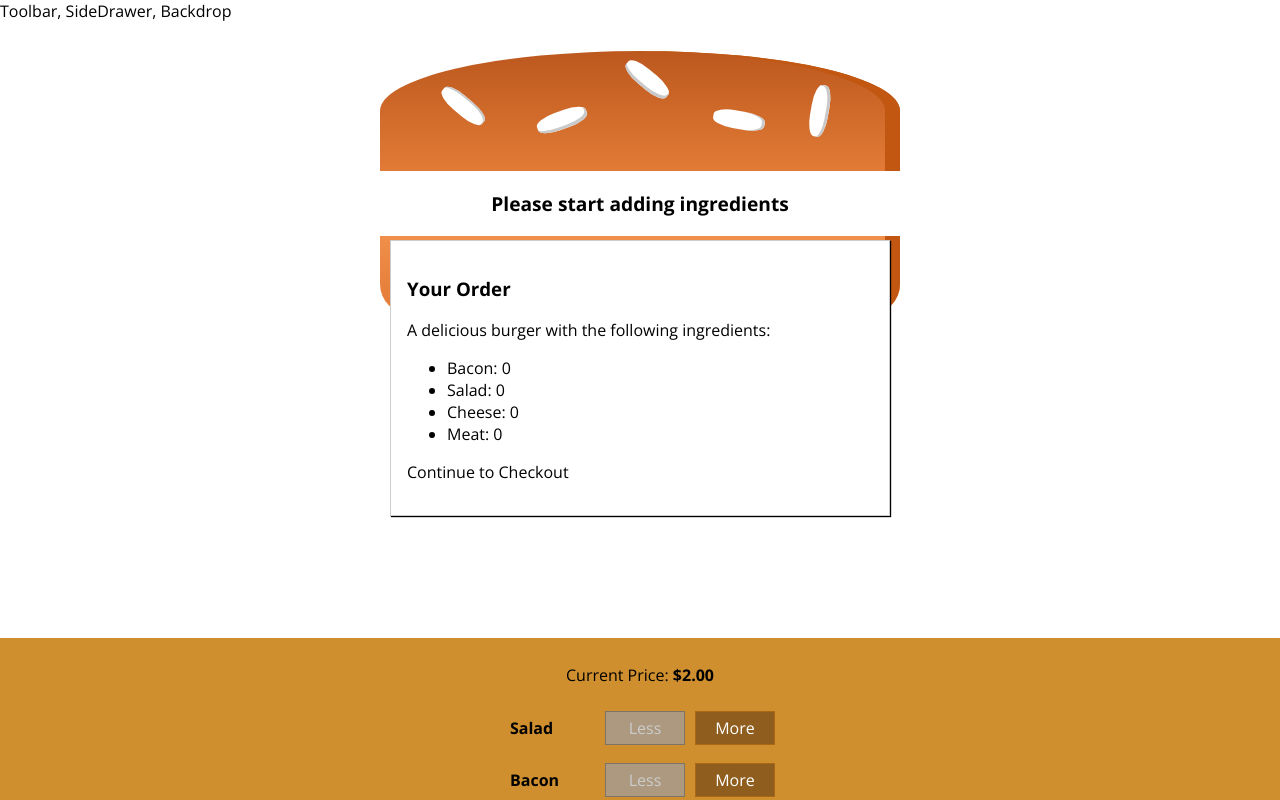
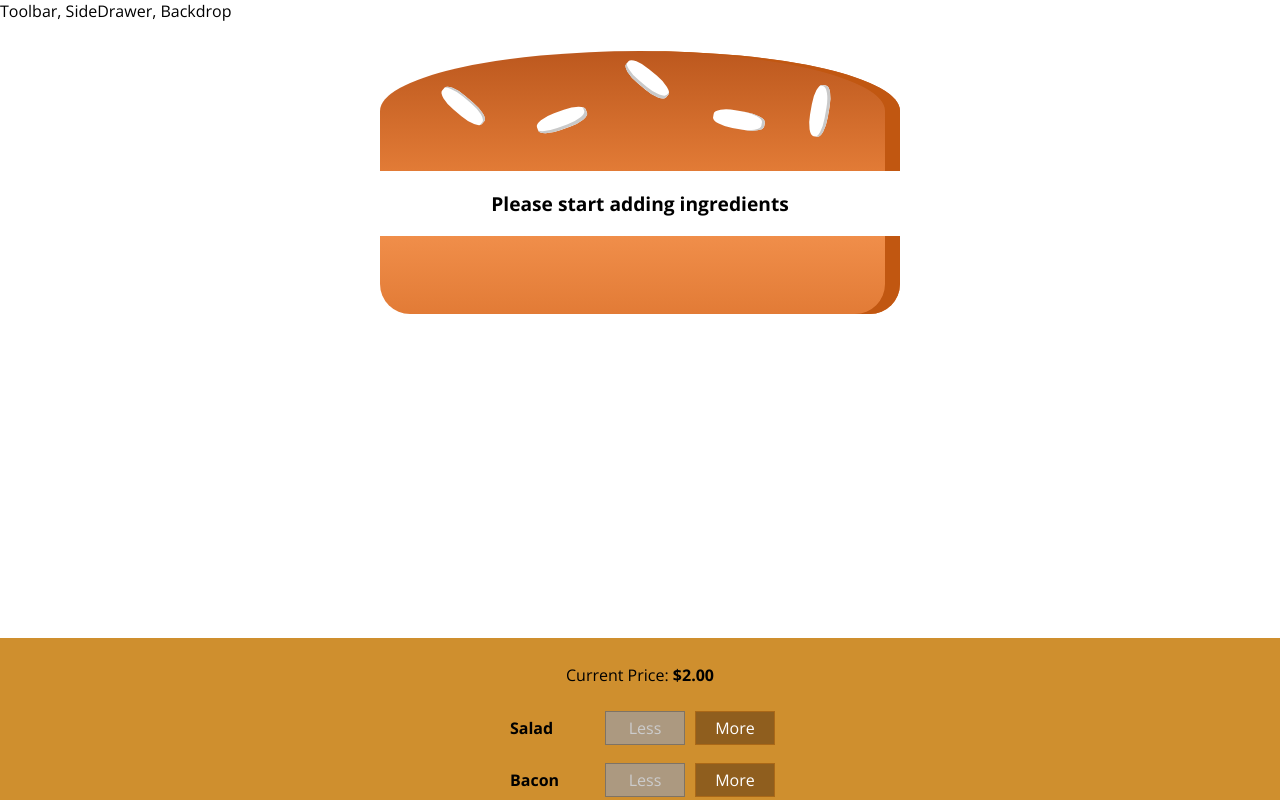
Before and after one commit to briansjkim/burger-builder, a React app: page / in a window 1280 px wide. Shown: the top 800 px of the page. Built offline with nearby package versions, Linux system fonts and the light colour scheme.

Commit message:
added logic to modal component

```diff
--- a/src/components/UI/Modal/Modal.js
+++ b/src/components/UI/Modal/Modal.js
@@ -3,7 +3,13 @@ import React from 'react';
 import classes from './Modal.css';
 
 const Modal = (props) => (
-    <div className={classes.Modal}>
+    <div
+        className={classes.Modal}
+        style={{
+            transform: props.show ? 'translateY(0)' : 'translateY(-100vh)',
+            opacity: props.show ? '1' : '0'
+        }}
+    >
         {props.children}
     </div>
 );
```
